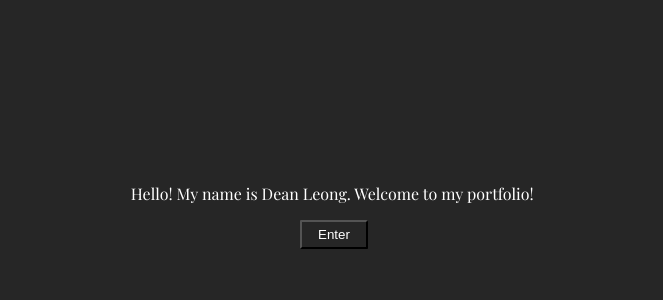
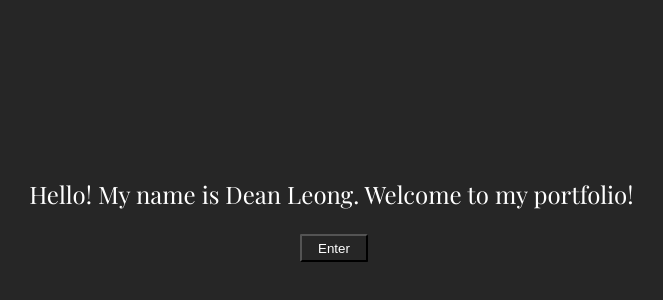
Before and after one commit to DeanLeong/leong_portfolio, a React (Create React App) app in the folder client/: page / in a window 1280 px wide. Shown: the part 192-492 px from the top of the page, without its empty margins (306-969 px from the left). Built offline with nearby package versions, Linux system fonts and the light colour scheme.

Commit message:
made landing messade font bigger

```diff
--- a/client/src/screens/Landing.css
+++ b/client/src/screens/Landing.css
@@ -12,6 +12,7 @@
 
 .landing-welcome-msg {
   color: white;
+  font-size: x-large;
 }
 
 .enter-button {
```
Also changed, not shown: 1 other file (tests, documents, lock files or other folders).
